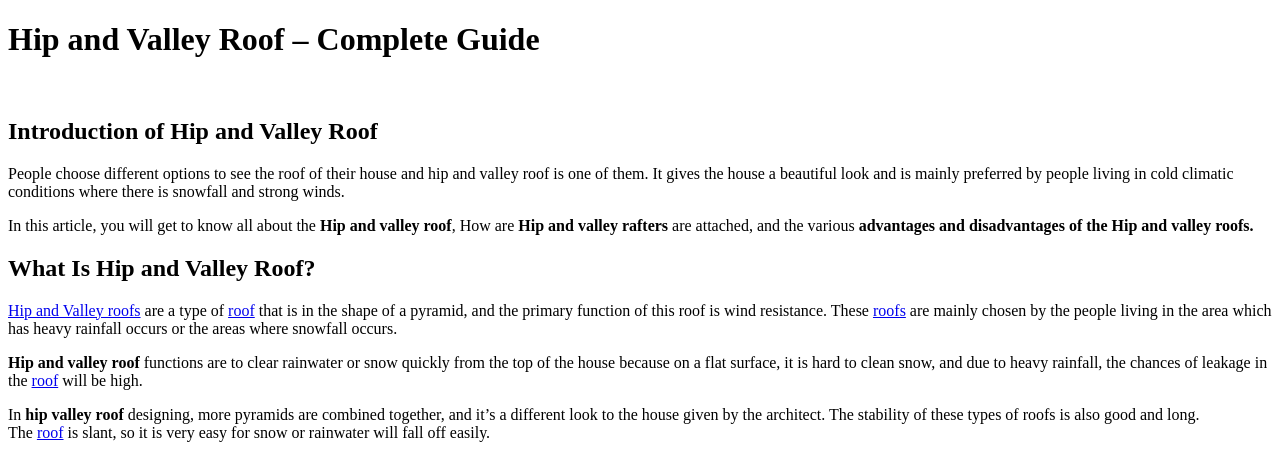
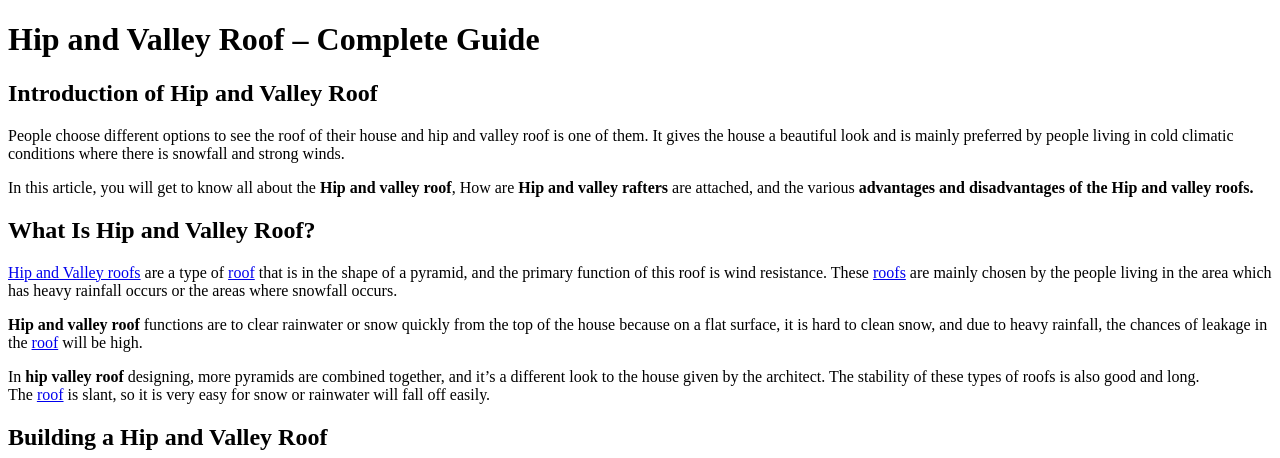
Before and after one commit to 9to5civil1/Hip-and-Valley-Roof, a plain HTML site: page index.html in a window 1280 px wide. Shown: the top 458 px of the page. Drawn offline with Linux system fonts and the light colour scheme.

Commit message:
Update index.html

```diff
--- a/index.html
+++ b/index.html
@@ -1,14 +1,13 @@
 <!DOCTYPE html>
 <html>
 <head>
-<title>ip and Valley Roof</title>
+<title>Hip and Valley Roof</title>
 </head>
 <body>
 <header class="entry-header">
 <h1 class="entry-title">Hip and Valley Roof &ndash; Complete Guide</h1>
 </header>
 <div class="entry-content">
-<div class="code-block code-block-9">&nbsp;</div>
 <div class="code-block code-block-9">
 <article class="post-5569 post type-post status-publish format-standard has-post-thumbnail category-civil entry">
 <div class="entry-content">
```
